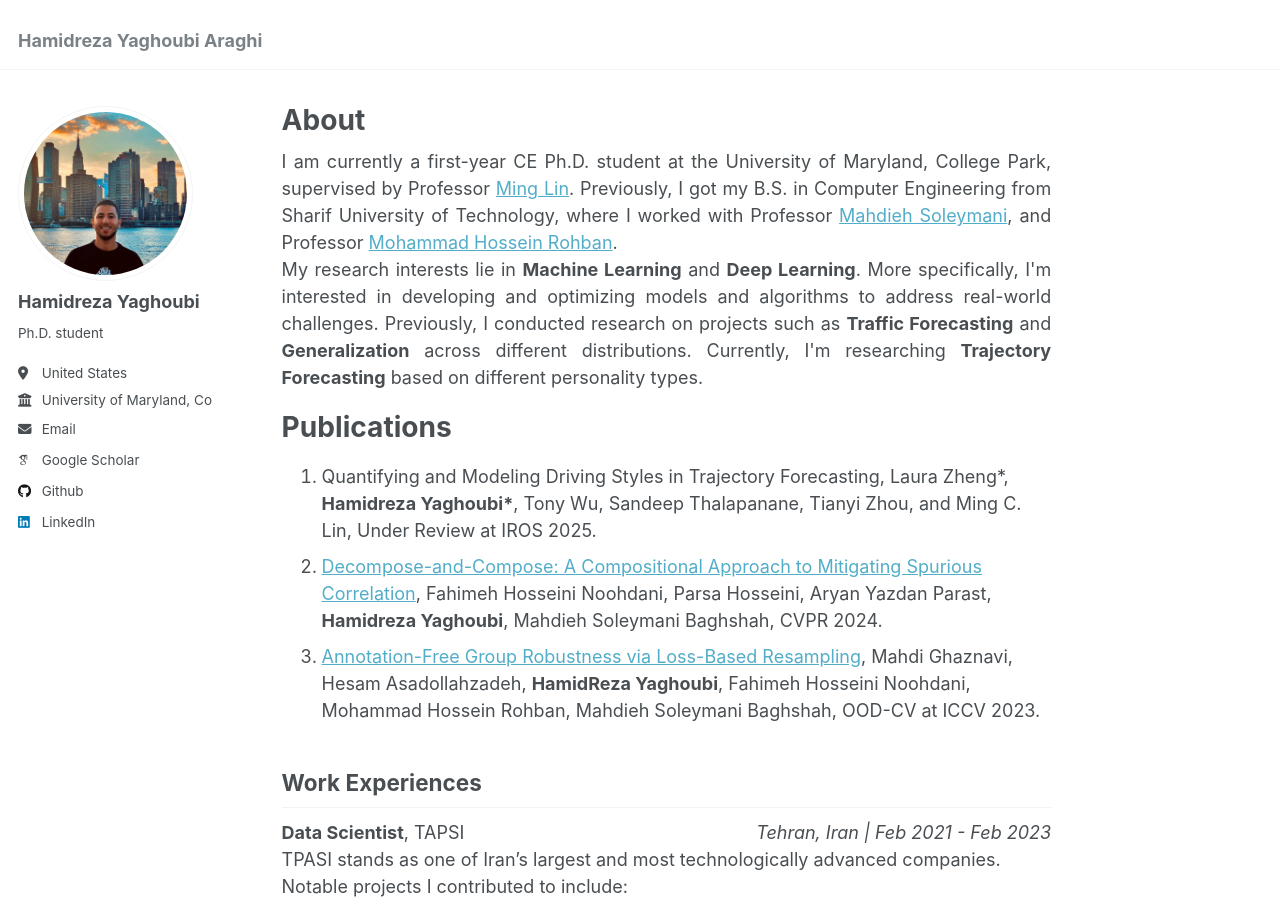
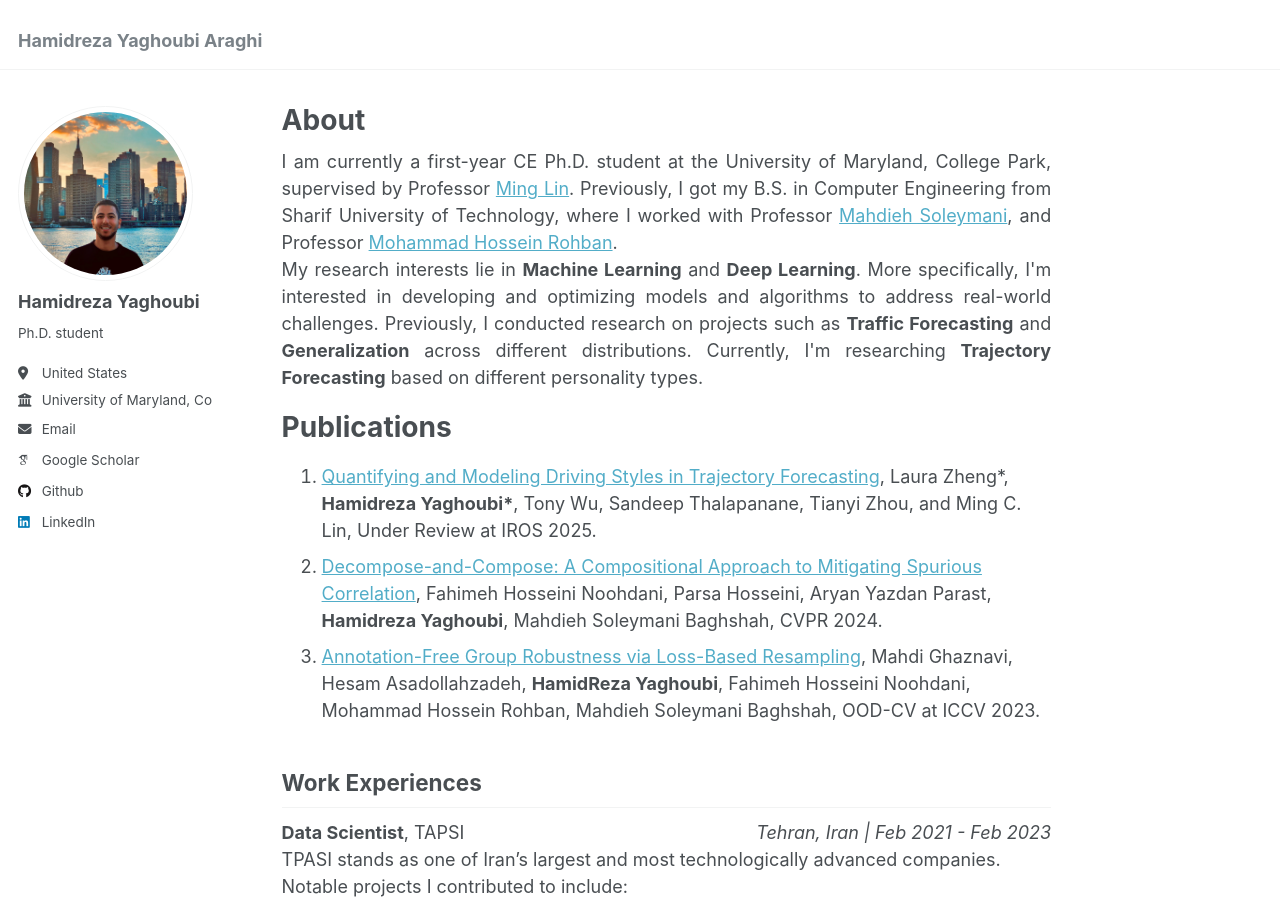
Before and after one commit to HamidrezaYaghoubi/HamidrezaYaghoubi.github.io, a Jekyll site: the page built from _pages/about.md, in a window 1280 px wide and 900 px high. Built offline with Jekyll 4.4.1, drawn with Linux system fonts in a browser that asks for light colours; some web fonts are replaced; part of the change alters nothing that is shown.

```diff
--- a/_pages/about.md
+++ b/_pages/about.md
@@ -17,7 +17,7 @@ My research interests lie in <strong>Machine Learning</strong> and <strong>Deep
 
 Publications
 ======
-1. Quantifying and Modeling Driving Styles in Trajectory Forecasting, Laura Zheng\*, **Hamidreza Yaghoubi\***, Tony Wu, Sandeep Thalapanane, Tianyi Zhou, and Ming C. Lin, Under Review at IROS 2025.
+1. [Quantifying and Modeling Driving Styles in Trajectory Forecasting](https://arxiv.org/abs/2503.04994), Laura Zheng\*, **Hamidreza Yaghoubi\***, Tony Wu, Sandeep Thalapanane, Tianyi Zhou, and Ming C. Lin, Under Review at IROS 2025.
 1. [Decompose-and-Compose: A Compositional Approach to Mitigating Spurious Correlation](https://openaccess.thecvf.com/content/CVPR2024/papers/Noohdani_Decompose-and-Compose_A_Compositional_Approach_to_Mitigating_Spurious_Correlation_CVPR_2024_paper.pdf), Fahimeh Hosseini Noohdani, Parsa Hosseini, Aryan Yazdan Parast, **Hamidreza Yaghoubi**, Mahdieh Soleymani Baghshah, CVPR 2024.
 1. [Annotation-Free Group Robustness via Loss-Based Resampling](https://arxiv.org/pdf/2312.04893), Mahdi Ghaznavi, Hesam Asadollahzadeh, **HamidReza Yaghoubi**, Fahimeh Hosseini Noohdani, Mohammad Hossein Rohban, Mahdieh Soleymani Baghshah, OOD-CV at ICCV 2023.
 
```
